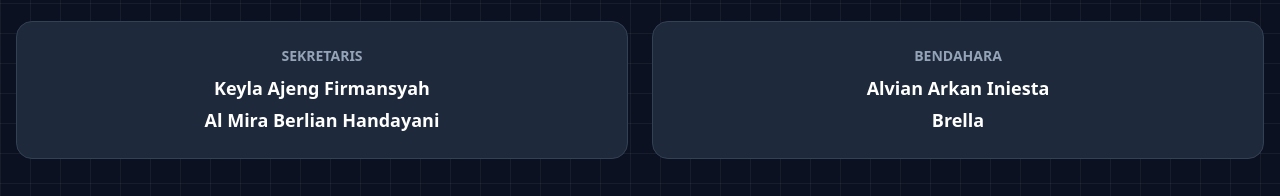
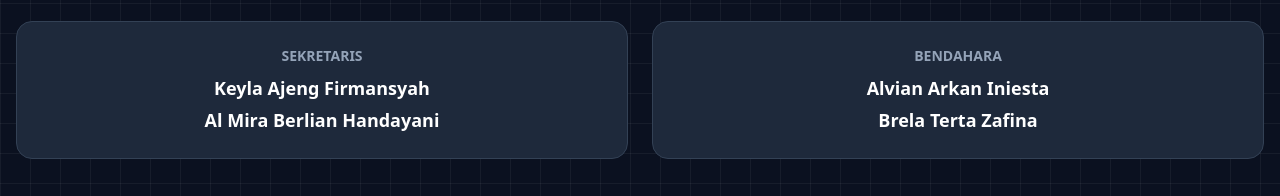
Before and after one commit to raaps199-netizen/xib1-sman1klapanunggal, a plain HTML site: page index.html in a window 1280 px wide. Shown: the part 1977-2173 px from the top of the page. Drawn offline with nearby package versions, Linux system fonts and the light colour scheme.

Commit message:
Use full name for treasurer Brela

```diff
--- a/index.html
+++ b/index.html
@@ -173,7 +173,7 @@
                     <h4 class="text-sm font-semibold text-slate-400 uppercase">Bendahara</h4>
                     <div class="mt-2 space-y-1">
                         <p class="text-lg font-bold text-white">Alvian Arkan Iniesta</p>
-                        <p class="text-lg font-bold text-white">Brella</p>
+                        <p class="text-lg font-bold text-white">Brela Terta Zafina</p>
                     </div>
                 </div>
             </div>
```
